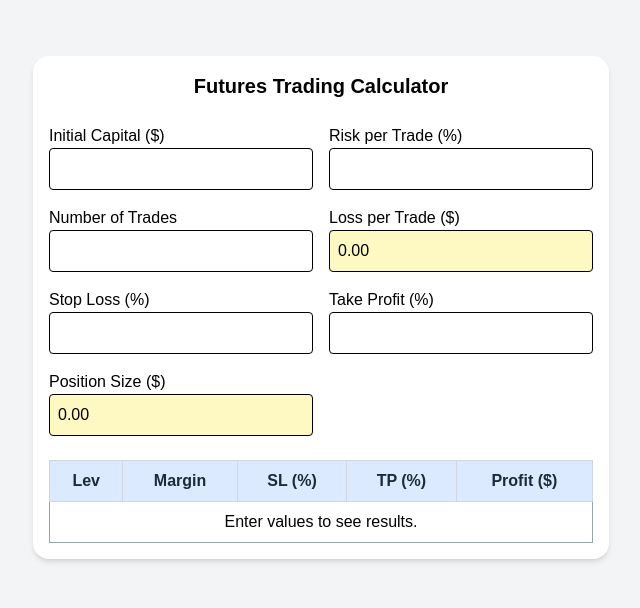
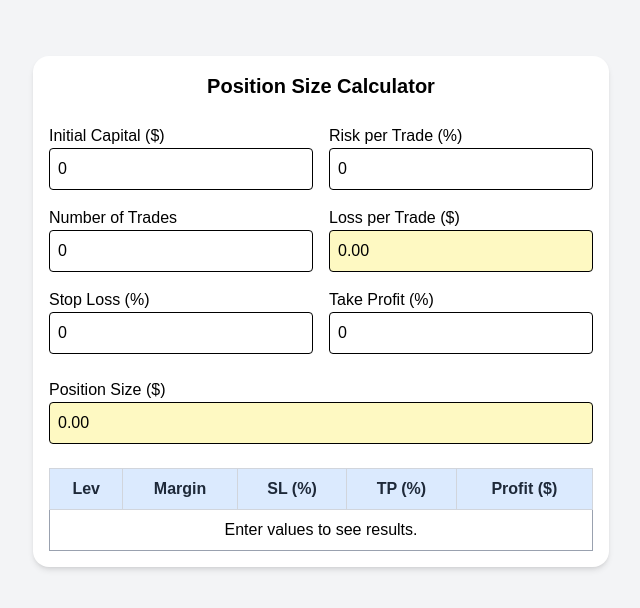
Before and after one commit to nakataken/Crypto-Trading-Calculator, a Next.js app: page /calculator in a window 1280 px wide. Shown: the top 608 px of the page, without its empty margins (319-959 px from the left). Built offline with nearby package versions, Linux system fonts and the light colour scheme.

Commit message:
fix title and icon

```diff
--- a/src/app/components/CalculatorForm.tsx
+++ b/src/app/components/CalculatorForm.tsx
@@ -13,11 +13,11 @@ interface computation {
 
 export default function CalculatorForm() {
   const leverages = [2, 3, 5, 10, 15, 20, 30, 50, 100, 125];
-  const [initialCapital, setInitialCapital] = useState<number>();
-  const [riskPerTrade, setRiskPerTrade] = useState<number>();
-  const [numberOfTrades, setNumberOfTrades] = useState<number>();
-  const [stopLossPercent, setStopLossPercent] = useState<number>();
-  const [takeProfitPercent, setTakeProfitPercent] = useState<number>();
+  const [initialCapital, setInitialCapital] = useState<number>(0);
+  const [riskPerTrade, setRiskPerTrade] = useState<number>(0);
+  const [numberOfTrades, setNumberOfTrades] = useState<number>(0);
+  const [stopLossPercent, setStopLossPercent] = useState<number>(0);
+  const [takeProfitPercent, setTakeProfitPercent] = useState<number>(0);
 
   const lossPerTrade = useMemo(() => {
     if (!initialCapital || !riskPerTrade || !numberOfTrades) return 0;
@@ -52,7 +52,7 @@ export default function CalculatorForm() {
   return (
     <div className="max-w-xl mx-auto my-10 p-4 bg-white rounded-2xl shadow-md space-y-6">
       <div className="flex justify-center items-center">
-        <h1 className="text-xl font-bold">Futures Trading Calculator</h1>
+        <h1 className="text-xl font-bold">Position Size Calculator</h1>
       </div>
 
       <div className="grid grid-cols-2 gap-4">
@@ -119,7 +119,8 @@ export default function CalculatorForm() {
             step="any"
           />
         </label>
-
+      </div>
+      <div>
         <label>
           Position Size ($)
           <input
--- a/src/app/layout.tsx
+++ b/src/app/layout.tsx
@@ -13,7 +13,7 @@ const geistMono = Geist_Mono({
 });
 
 export const metadata: Metadata = {
-  title: "Trading Calculator",
+  title: "Position Size Calculator",
   description: "Crypto Trading Calculator designed for RRR 2:1",
 };
 
```
Also changed, not shown: 2 other files (tests, documents, lock files or other folders).
